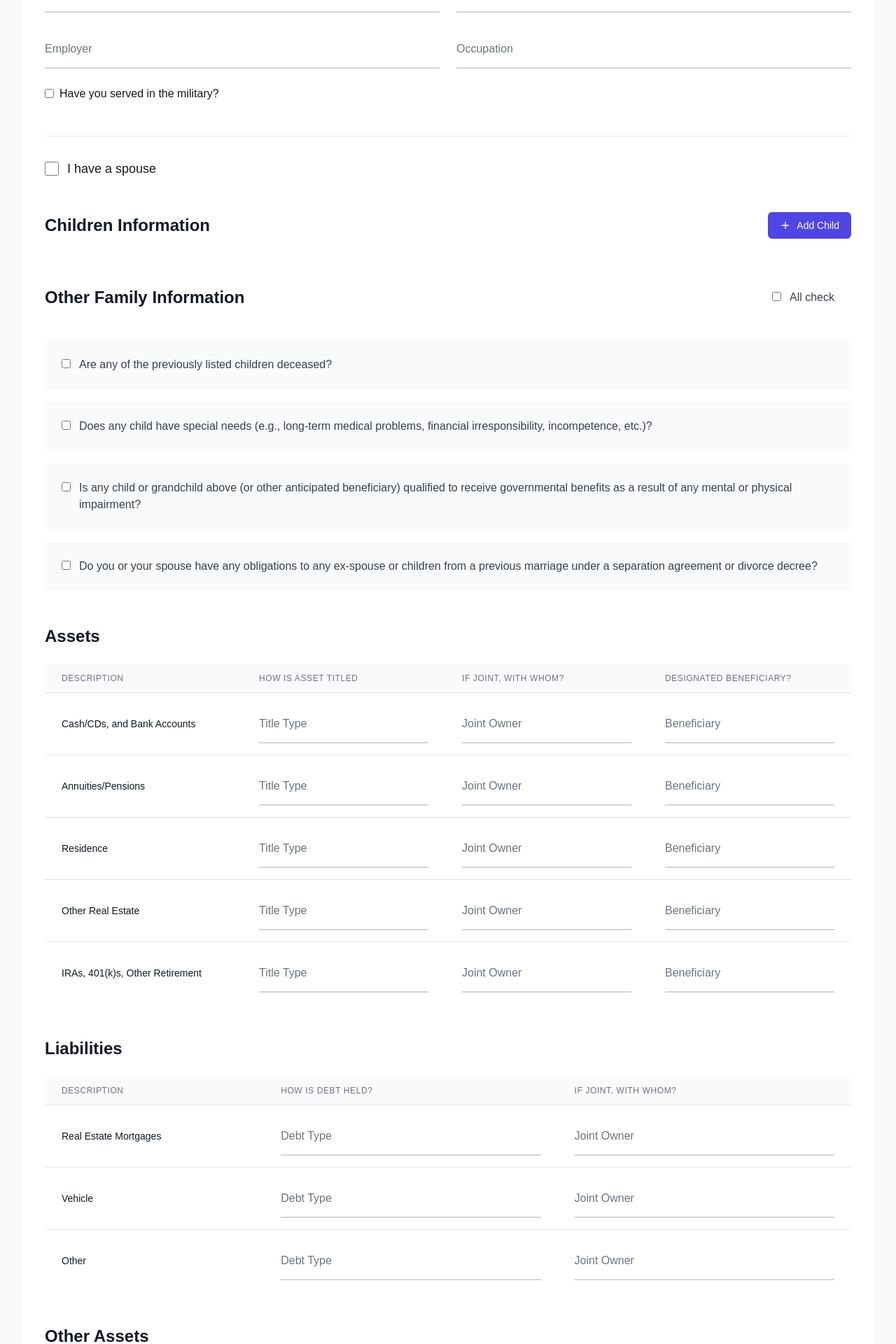
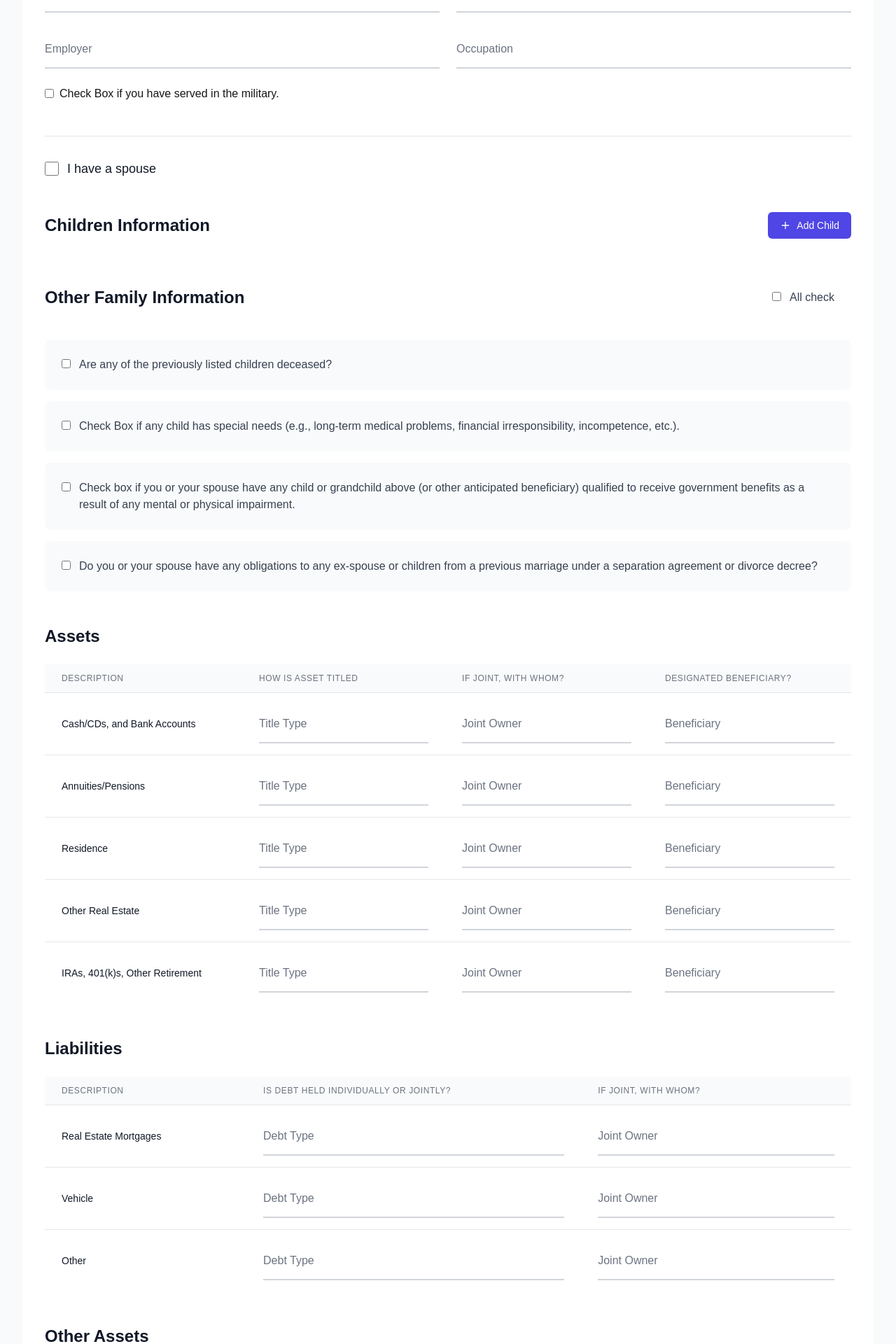
Before and after one commit to Rabbit1026HG/Estate-Planning, a Next.js app: page / in a window 1280 px wide. Shown: the part 640-2560 px from the top of the page at 70% size. Built offline with nearby package versions, Linux system fonts and the light colour scheme.

Commit message:
fix: several items update

```diff
--- a/app/components/FamilyInfoForm.tsx
+++ b/app/components/FamilyInfoForm.tsx
@@ -104,9 +104,9 @@ function getCheckboxLabel(key: keyof CheckedItems): string {
     case 'hasDeceasedChildren':
       return 'Are any of the previously listed children deceased?';
     case 'hasSpecialNeedsChildren':
-      return 'Does any child have special needs (e.g., long-term medical problems, financial irresponsibility, incompetence, etc.)?';
+      return 'Check Box if  any child has special needs (e.g., long-term medical problems, financial irresponsibility, incompetence, etc.).';
     case 'hasChildrenWithBenefits':
-      return 'Is any child or grandchild above (or other anticipated beneficiary) qualified to receive governmental benefits as a result of any mental or physical impairment?';
+      return 'Check box if you or your spouse have any child or grandchild above (or other anticipated beneficiary) qualified to receive government benefits as a result of any mental or physical impairment.';
     case 'hasObligationsToEx':
       return 'Do you or your spouse have any obligations to any ex-spouse or children from a previous marriage under a separation agreement or divorce decree?';
     default:
--- a/app/components/LiabilitiesForm.tsx
+++ b/app/components/LiabilitiesForm.tsx
@@ -24,7 +24,7 @@ export const LiabilitiesForm: React.FC = () => {
                 Description
               </th>
               <th className="px-6 py-3 text-left text-xs font-medium text-gray-500 uppercase tracking-wider">
-                How is Debt Held?
+              Is Debt Held Individually or Jointly?
               </th>
               <th className="px-6 py-3 text-left text-xs font-medium text-gray-500 uppercase tracking-wider">
                 If Joint, With Whom?
--- a/app/components/OtherInterestsForm.tsx
+++ b/app/components/OtherInterestsForm.tsx
@@ -1,7 +1,7 @@
-import React from 'react';
-import { useFormContext } from 'react-hook-form';
-import { FloatingLabelInput } from './FloatingLabelInput';
-import type { FormData } from '../types';
+import React from "react";
+import { useFormContext } from "react-hook-form";
+import { FloatingLabelInput } from "./FloatingLabelInput";
+import type { FormData } from "../types";
 
 interface CheckedItems {
   hasOutOfStateProperty: boolean;
@@ -10,8 +10,8 @@ interface CheckedItems {
 
 export const OtherInterestsForm: React.FC = () => {
   const { register, setValue, watch } = useFormContext<FormData>();
-  const hasOutOfStateProperty = watch('otherInterests.hasOutOfStateProperty');
-  const hasPetProvisions = watch('otherInterests.hasPetProvisions');
+  const hasOutOfStateProperty = watch("otherInterests.hasOutOfStateProperty");
+  const hasPetProvisions = watch("otherInterests.hasPetProvisions");
 
   const [checkedItems, setCheckedItems] = React.useState<CheckedItems>({
     hasOutOfStateProperty: false,
@@ -27,11 +27,12 @@ export const OtherInterestsForm: React.FC = () => {
       hasPetProvisions: newCheckedStatus,
     });
 
-    setValue('otherInterests.hasOutOfStateProperty', newCheckedStatus);
-    setValue('otherInterests.hasPetProvisions', newCheckedStatus);
+    setValue("otherInterests.hasOutOfStateProperty", newCheckedStatus);
+    setValue("otherInterests.hasPetProvisions", newCheckedStatus);
   };
 
-  const handleIndividualCheckChange = (name: keyof CheckedItems) =>
+  const handleIndividualCheckChange =
+    (name: keyof CheckedItems) =>
     (event: React.ChangeEvent<HTMLInputElement>) => {
       const isChecked = event.target.checked;
 
@@ -43,12 +44,13 @@ export const OtherInterestsForm: React.FC = () => {
       setValue(`otherInterests.${name}`, isChecked);
     };
 
-
   return (
     <div className="space-y-6">
       <div className="flex justify-between items-center">
-      <h2 className="text-2xl font-semibold text-gray-900">Other Interests</h2>
-      <div className="p-6">
+        <h2 className="text-2xl font-semibold text-gray-900">
+          Other Interests
+        </h2>
+        <div className="p-6">
           <label className="flex items-start space-x-3">
             <input
               type="checkbox"
@@ -56,9 +58,7 @@ export const OtherInterestsForm: React.FC = () => {
               onChange={handleAllCheckChange}
               className="mt-1"
             />
-            <span className="text-gray-700">
-              All check
-            </span>
+            <span className="text-gray-700">All check</span>
           </label>
         </div>
       </div>
@@ -69,11 +69,14 @@ export const OtherInterestsForm: React.FC = () => {
             <input
               type="checkbox"
               checked={checkedItems.hasOutOfStateProperty}
-              {...register('otherInterests.hasOutOfStateProperty',{onChange: handleIndividualCheckChange('hasOutOfStateProperty')})}
+              {...register("otherInterests.hasOutOfStateProperty", {
+                onChange: handleIndividualCheckChange("hasOutOfStateProperty"),
+              })}
               className="mt-1"
             />
             <span className="text-gray-700">
-              Do you or your spouse own any real estate or property located outside of Nevada?
+              Check Box if you or your spouse own any real estate or property
+              located outside of Nevada.
             </span>
           </label>
 
@@ -81,7 +84,7 @@ export const OtherInterestsForm: React.FC = () => {
             <div className="ml-8">
               <FloatingLabelInput
                 label="Explain"
-                {...register('otherInterests.outOfStatePropertyDetails')}
+                {...register("otherInterests.outOfStatePropertyDetails")}
               />
             </div>
           )}
@@ -92,13 +95,14 @@ export const OtherInterestsForm: React.FC = () => {
             <input
               type="checkbox"
               checked={checkedItems.hasPetProvisions}
-              {...register('otherInterests.hasPetProvisions', {
-                onChange: handleIndividualCheckChange('hasPetProvisions'),
+              {...register("otherInterests.hasPetProvisions", {
+                onChange: handleIndividualCheckChange("hasPetProvisions"),
               })}
               className="mt-1"
             />
             <span className="text-gray-700">
-              Do you or your spouse wish to provide for any pets under your estate plan?
+              Check Box if you or your spouse wish to provide for any pets under
+              your estate plan.
             </span>
           </label>
 
@@ -106,7 +110,7 @@ export const OtherInterestsForm: React.FC = () => {
             <div className="ml-8">
               <FloatingLabelInput
                 label="Explain"
-                {...register('otherInterests.petProvisionDetails')}
+                {...register("otherInterests.petProvisionDetails")}
               />
             </div>
           )}
--- a/app/components/PersonalInfoForm.tsx
+++ b/app/components/PersonalInfoForm.tsx
@@ -101,7 +101,7 @@ export const PersonalInfoForm: React.FC<PersonalInfoFormProps> = ({ type }) => {
               {...register(`${prefix}.militaryService.served`)}
               className="form-checkbox"
             />
-            <span>Have you served in the military?</span>
+            <span>Check Box if you have served in the military.</span>
           </label>
 
           {militaryService && (
--- a/package.json
+++ b/package.json
@@ -1,5 +1,5 @@
 {
-  "name": "Estate planning",
+  "name": "estate-planning",
   "version": "0.1.0",
   "private": true,
   "scripts": {
```
